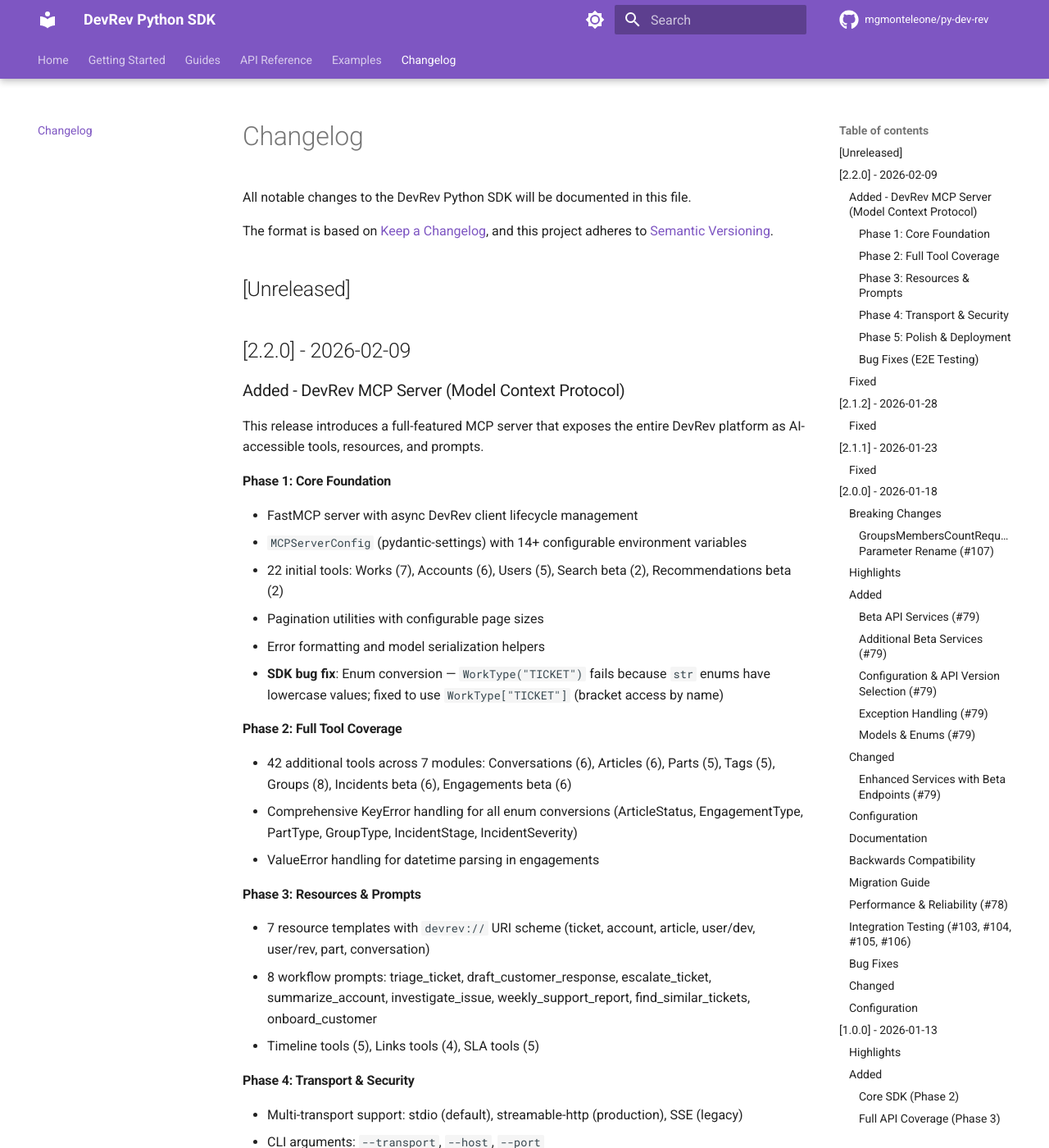
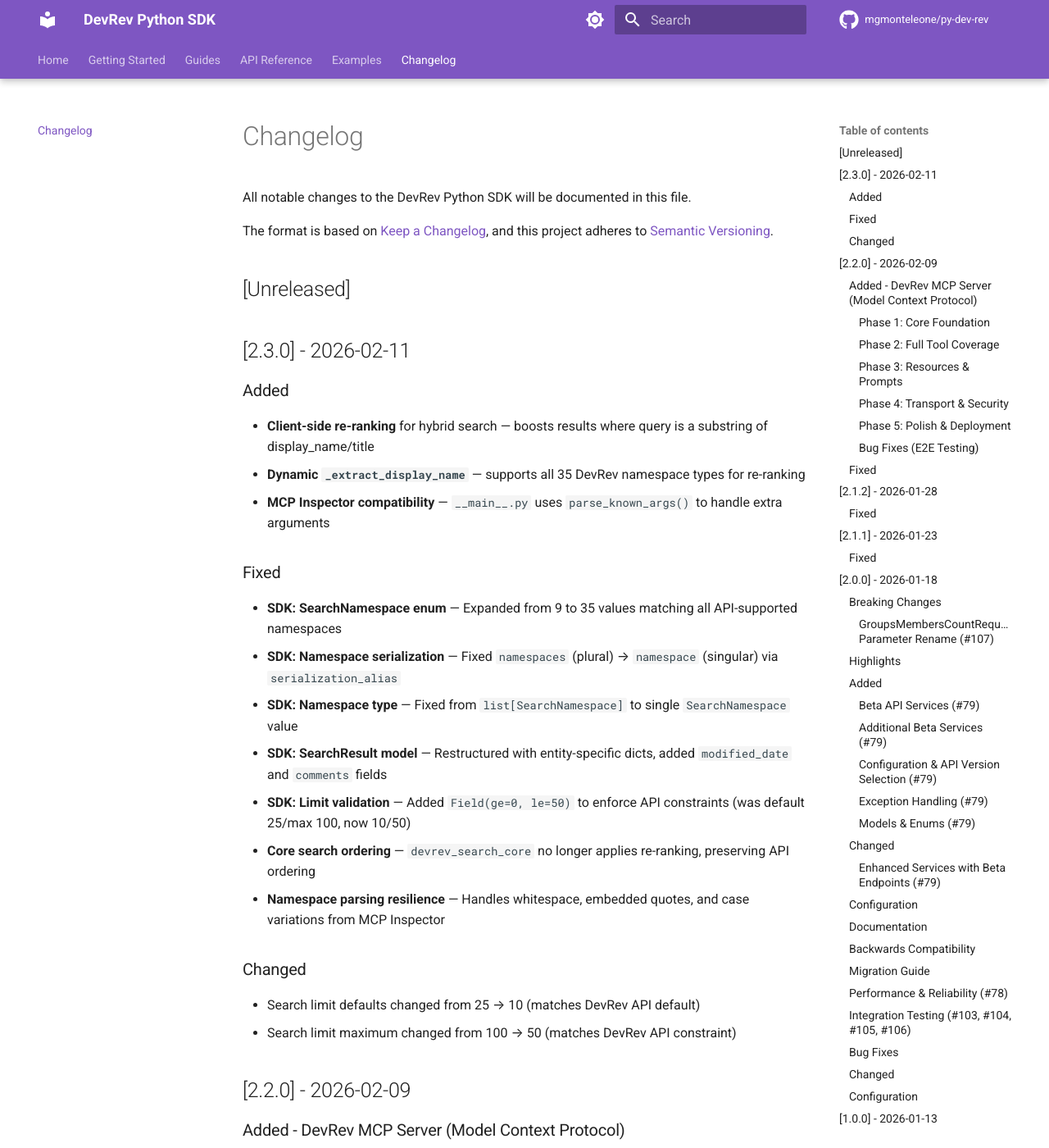
Before and after one commit to mgmonteleone/py-dev-rev, an MkDocs documentation site: the page built from docs/changelog.md, in a window 1280 px wide and 1400 px high. Shown: the whole window at 82% size. Built offline with MkDocs 1.6.1 and Material for MkDocs 9.7.7, drawn with Linux system fonts in a browser that asks for light colours; comment, search, counter and statistics services are not loaded; the version menu is left out; some of the changed text lies outside the part shown.

Commit message:
chore: Release v2.3.0 (#133)
Release v2.3.0 — Search SDK Improvements & Re-ranking

- Client-side re-ranking for hybrid search
- SearchNamespace enum expanded from 9 to 35 values
- SDK namespace serialization and type fixes
- SearchResult model restructured with entity-specific dicts
- MCP Inspector compatibility

```diff
--- a/docs/changelog.md
+++ b/docs/changelog.md
@@ -6,6 +6,26 @@
 and this project adheres to [Semantic Versioning](https://semver.org/spec/v2.0.0.html).
 
 ## [Unreleased]
+
+## [2.3.0] - 2026-02-11
+
+### Added
+- **Client-side re-ranking** for hybrid search — boosts results where query is a substring of display_name/title
+- **Dynamic `_extract_display_name`** — supports all 35 DevRev namespace types for re-ranking
+- **MCP Inspector compatibility** — `__main__.py` uses `parse_known_args()` to handle extra arguments
+
+### Fixed
+- **SDK: SearchNamespace enum** — Expanded from 9 to 35 values matching all API-supported namespaces
+- **SDK: Namespace serialization** — Fixed `namespaces` (plural) → `namespace` (singular) via `serialization_alias`
+- **SDK: Namespace type** — Fixed from `list[SearchNamespace]` to single `SearchNamespace` value
+- **SDK: SearchResult model** — Restructured with entity-specific dicts, added `modified_date` and `comments` fields
+- **SDK: Limit validation** — Added `Field(ge=0, le=50)` to enforce API constraints (was default 25/max 100, now 10/50)
+- **Core search ordering** — `devrev_search_core` no longer applies re-ranking, preserving API ordering
+- **Namespace parsing resilience** — Handles whitespace, embedded quotes, and case variations from MCP Inspector
+
+### Changed
+- Search limit defaults changed from 25 → 10 (matches DevRev API default)
+- Search limit maximum changed from 100 → 50 (matches DevRev API constraint)
 
 ## [2.2.0] - 2026-02-09
 
@@ -386,6 +406,7 @@
 
 | Version | Date | Highlights |
 |---------|------|------------|
+| 2.3.0 | 2026-02-11 | 🔍 Search SDK improvements & client-side re-ranking |
 | 2.2.0 | 2026-02-09 | 🤖 MCP Server - Full DevRev platform as AI-accessible tools |
 | 2.1.2 | 2026-01-28 | 🐛 Fix Work.applies_to_part parsing for API responses |
 | 2.1.1 | 2026-01-23 | 🐛 Fix RevUserState enum missing states |
--- a/pyproject.toml
+++ b/pyproject.toml
@@ -4,7 +4,7 @@
 
 [project]
 name = "devrev-Python-SDK"
-version = "2.2.0"
+version = "2.3.0"
 description = "A modern, type-safe Python SDK for the DevRev API"
 readme = "README.md"
 requires-python = ">=3.11"
--- a/src/devrev_mcp/__init__.py
+++ b/src/devrev_mcp/__init__.py
@@ -2,4 +2,4 @@
 
 from __future__ import annotations
 
-__version__ = "2.2.0"
+__version__ = "2.3.0"
```
Also changed, not shown: 1 other file.
